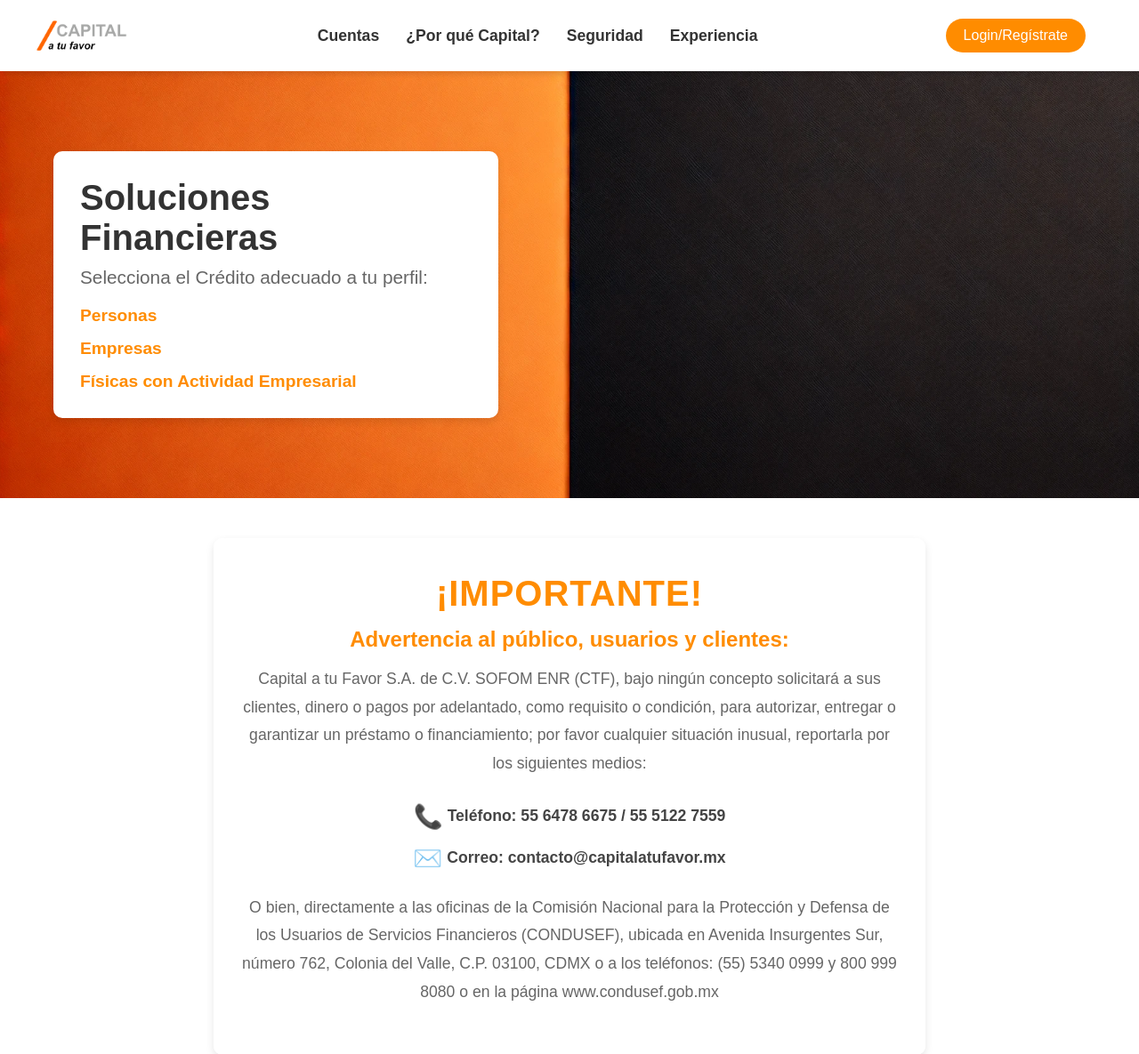
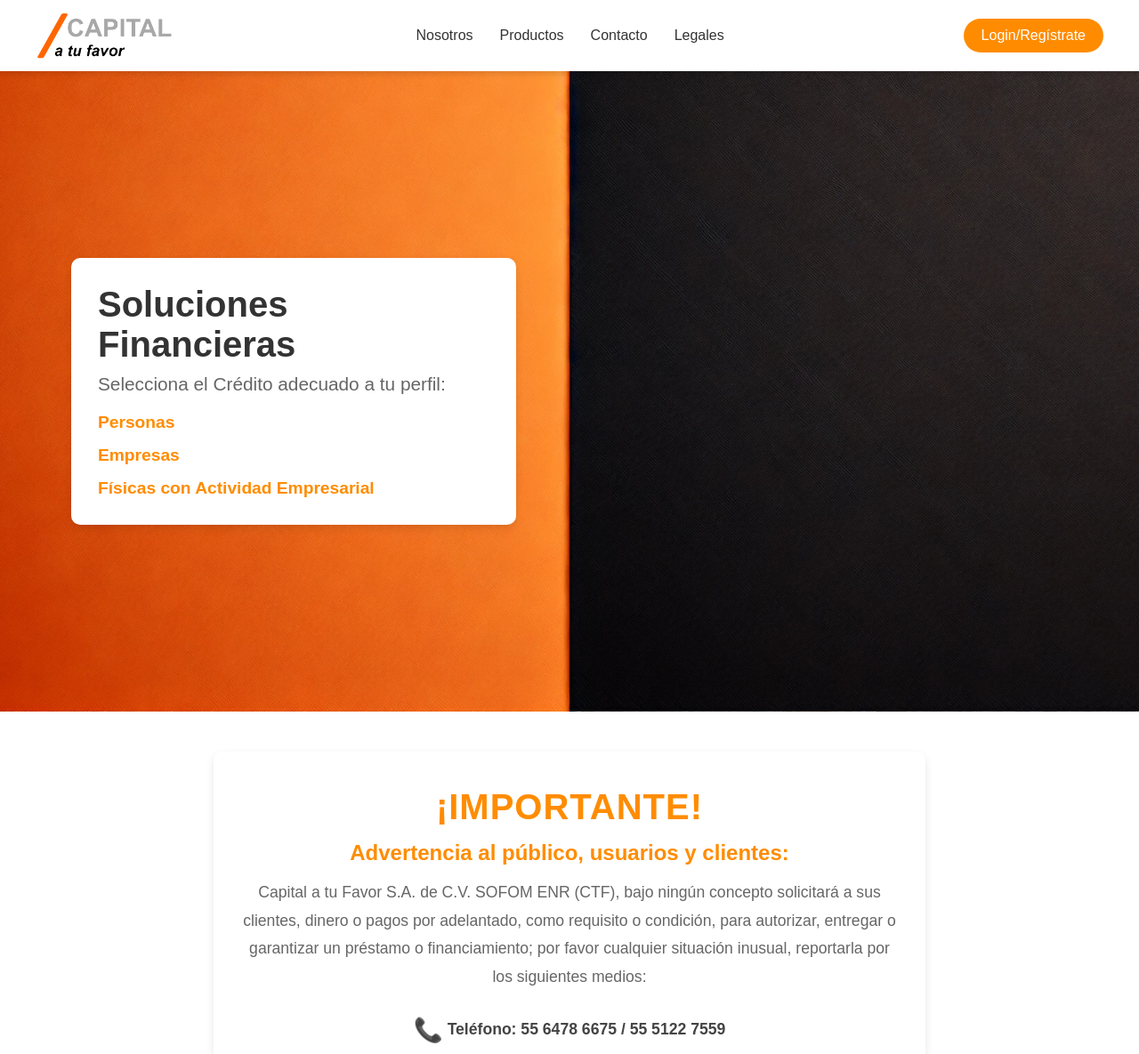
Before and after one commit to ponceee11/landing_page_test, a Django app: page / in a window 1280 px wide. Shown: the top 1185 px of the page at 89% size. Run offline with Django 4.2, Linux system fonts and the light colour scheme.

Commit message:
Removed dropdown menu from navbar and adjusted layout

```diff
--- a/landing/static/landing/css/styles.css
+++ b/landing/static/landing/css/styles.css
@@ -11,19 +11,24 @@ body {
 
 /* Navbar */
 .navbar {
+    position: fixed;
+    top: 0;
+    left: 0;
+    width: 100%;
+    height: 80px;
+    padding: 0 40px;
+    background-color: #ffffff;
+    color: #333333;
+    box-shadow: 0 4px 6px rgba(0, 0, 0, 0.1);
+    z-index: 1000;
     display: flex;
+    align-items: center;
     justify-content: space-between;
-    align-items: center;
-    width: 100%;
-    padding: 20px 40px; /* Padding for cleaner layout */
-    background-color: #ffffff; /* Set navbar background to white */
-    color: #333333; /* Dark text color for contrast on white */
-    box-shadow: 0 4px 6px rgba(0, 0, 0, 0.1); /* Subtle shadow for depth */
 }
 
-/* Logo */
+/* Logo Styling */
 .logo img {
-    height: 40px;
+    height: 60px;
     width: auto;
     display: block;
 }
@@ -31,44 +36,83 @@ body {
 /* Navigation Links */
 .navbar nav ul {
     display: flex;
-    gap: 30px; /* Increased spacing between links */
+    gap: 30px;
+    list-style: none;
+    padding: 0;
+    margin: 0;
 }
 
-.navbar nav ul li {
-    list-style: none;
-}
-
-.navbar nav ul li a {
-    text-decoration: none;
-    color: #333333; /* Dark text color to contrast with white background */
-    font-weight: 600; /* Bold for emphasis */
-    font-size: 1.1em; /* Slightly larger font size */
-    transition: color 0.3s, border-bottom 0.3s;
-    padding: 5px 0;
+/* Dropdown Menu Styling */
+.dropdown {
     position: relative;
 }
 
-.navbar nav ul li a:hover {
-    color: #ff8c00; /* Brand color on hover */
+.dropdown-menu {
+    display: none; /* Hide dropdown by default */
+    position: absolute;
+    top: 100%; /* Position below the "Productos" link */
+    left: 0;
+    background-color: #ffffff;
+    padding: 10px 0;
+    box-shadow: 0 4px 8px rgba(0, 0, 0, 0.1);
+    border-radius: 5px;
+    list-style: none;
+    min-width: 200px; /* Consistent width */
+    z-index: 1000;
 }
 
-/* Optional underline effect on hover */
-.navbar nav ul li a::after {
-    content: "";
-    position: absolute;
-    bottom: 0;
-    left: 0;
-    width: 0;
-    height: 2px;
-    background-color: #ff8c00;
-    transition: width 0.3s;
+/* Show dropdown on hover */
+.dropdown:hover .dropdown-menu {
+    display: block; /* Show dropdown menu when hovering */
 }
 
-.navbar nav ul li a:hover::after {
-    width: 100%; /* Full-width underline on hover */
+/* Dropdown Menu Items */
+.dropdown-menu li {
+    padding: 10px 20px;
 }
 
-/* Contact Button */
+.dropdown-menu li a {
+    color: #333333;
+    text-decoration: none;
+    display: block;
+    font-weight: 500;
+    transition: color 0.3s;
+}
+
+.dropdown-menu li a:hover {
+    color: #ff8c00;
+}
+
+/* Dropdown Arrow Styling */
+.dropdown-arrow {
+    font-size: 0.8em;
+    margin-left: 5px;
+    color: #333333;
+}
+
+
+/* Main Links Styling */
+.navbar nav ul li a {
+    text-decoration: none;
+    color: #333333;
+    font-weight: 500;
+    font-size: 1em;
+    transition: color 0.3s, transform 0.3s;
+}
+
+.navbar nav ul li a:hover {
+    color: #ff8c00;
+    transform: scale(1.05);
+}
+
+/* Dropdown Arrow Styling */
+.dropdown-arrow {
+    font-size: 0.8em;
+    margin-left: 5px;
+    color: #333333;
+}
+
+/* Login/Register Button */
 .contact-button {
     padding: 10px 20px;
     font-size: 1em;
@@ -78,12 +122,12 @@ body {
     border-radius: 20px;
     cursor: pointer;
     transition: background-color 0.3s;
-    margin-right: 20px;
 }
 
 .contact-button:hover {
-    background-color: #ff7700; /* Darker orange for hover */
+    background-color: #ff7700;
 }
+
 
 
 /* Hero Section */
@@ -92,8 +136,11 @@ body {
     overflow: hidden;
     display: flex;
     align-items: center;
-    padding: 50px 20px;
+    padding: 0 20px;
+    padding-top: 80px; /* Adds space to compensate for fixed navbar */
+    height: 100vh;
 }
+
 
 /* Background Image */
 .background-image {
@@ -104,7 +151,6 @@ body {
     height: 100%;
     object-fit: cover;
     z-index: -1;
-    /* Removed opacity for full image clarity */
 }
 
 /* Hero Content Layout */
@@ -116,19 +162,19 @@ body {
     width: 100%;
     max-width: 1200px;
     margin: 0 auto;
-    padding: 40px 20px; /* Padding for layout spacing */
+    padding: 40px; /* Adjusted padding for layout spacing */
 }
 
 /* Text Box on the Left */
 .hero-text {
     flex: 1;
-    background-color: #ffffff; /* Solid background color for readability */
+    background-color: #ffffff;
     color: #333333;
     padding: 30px;
-    border-radius: 10px; /* Rounded corners for a modern look */
-    box-shadow: 0 4px 10px rgba(0, 0, 0, 0.1); /* Soft shadow for depth */
-    max-width: 500px; /* Limit width of text box */
-    text-align: left; /* Align text to the left within the box */
+    border-radius: 10px;
+    box-shadow: 0 4px 10px rgba(0, 0, 0, 0.1);
+    max-width: 500px;
+    text-align: left;
 }
 
 /* Optional: Adjust Text Styling */
--- a/landing/templates/landing/index.html
+++ b/landing/templates/landing/index.html
@@ -15,10 +15,10 @@
         </div>
         <nav>
             <ul>
-                <li><a href="#">Cuentas</a></li>
-                <li><a href="#">¿Por qué Capital?</a></li>
-                <li><a href="#">Seguridad</a></li>
-                <li><a href="#">Experiencia</a></li>
+                <li><a href="#">Nosotros</a></li>
+                <li><a href="#">Productos</a></li> <!-- Now a regular link -->
+                <li><a href="#">Contacto</a></li>
+                <li><a href="#">Legales</a></li>
             </ul>
         </nav>
         <button class="contact-button">Login/Regístrate</button>
```
